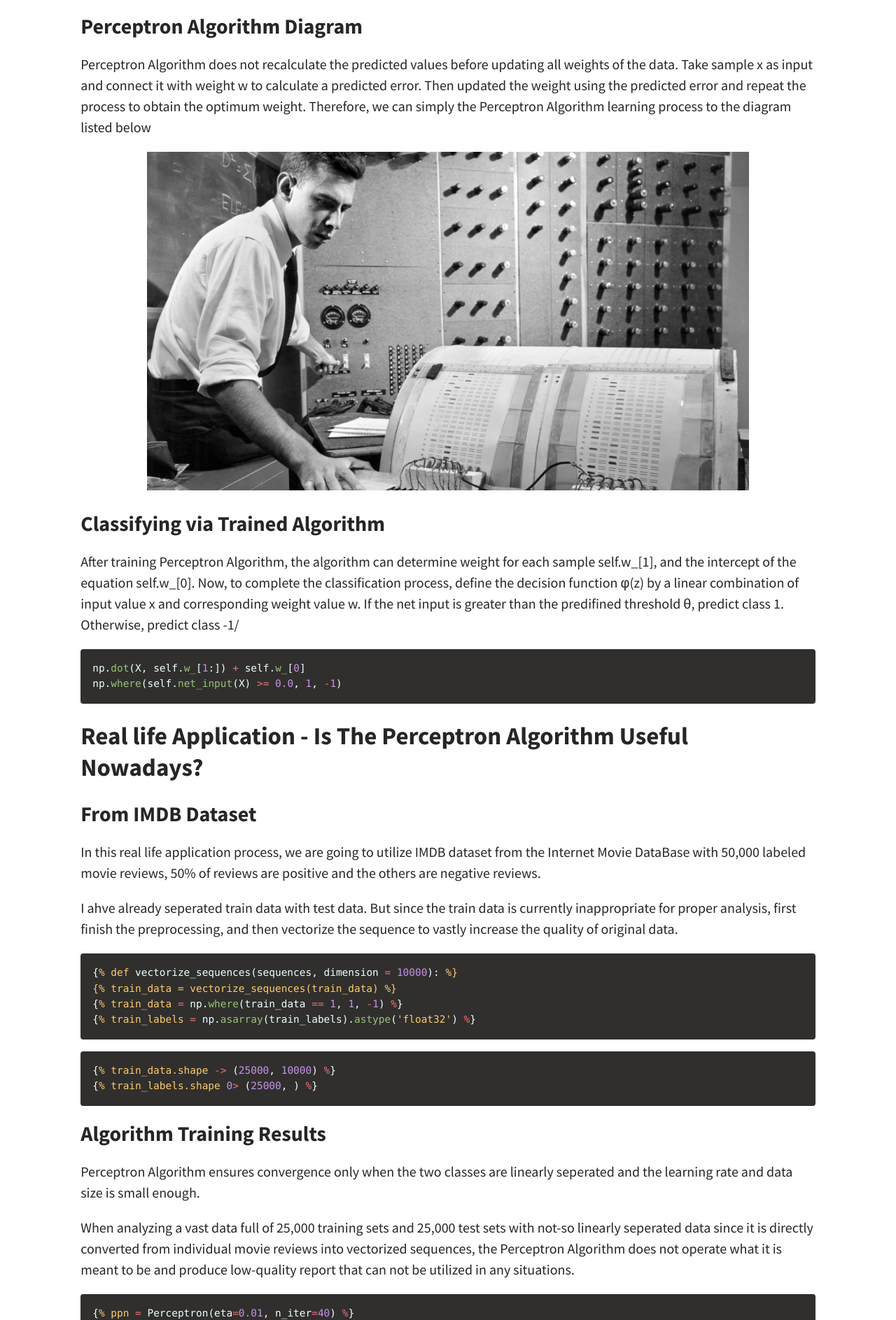
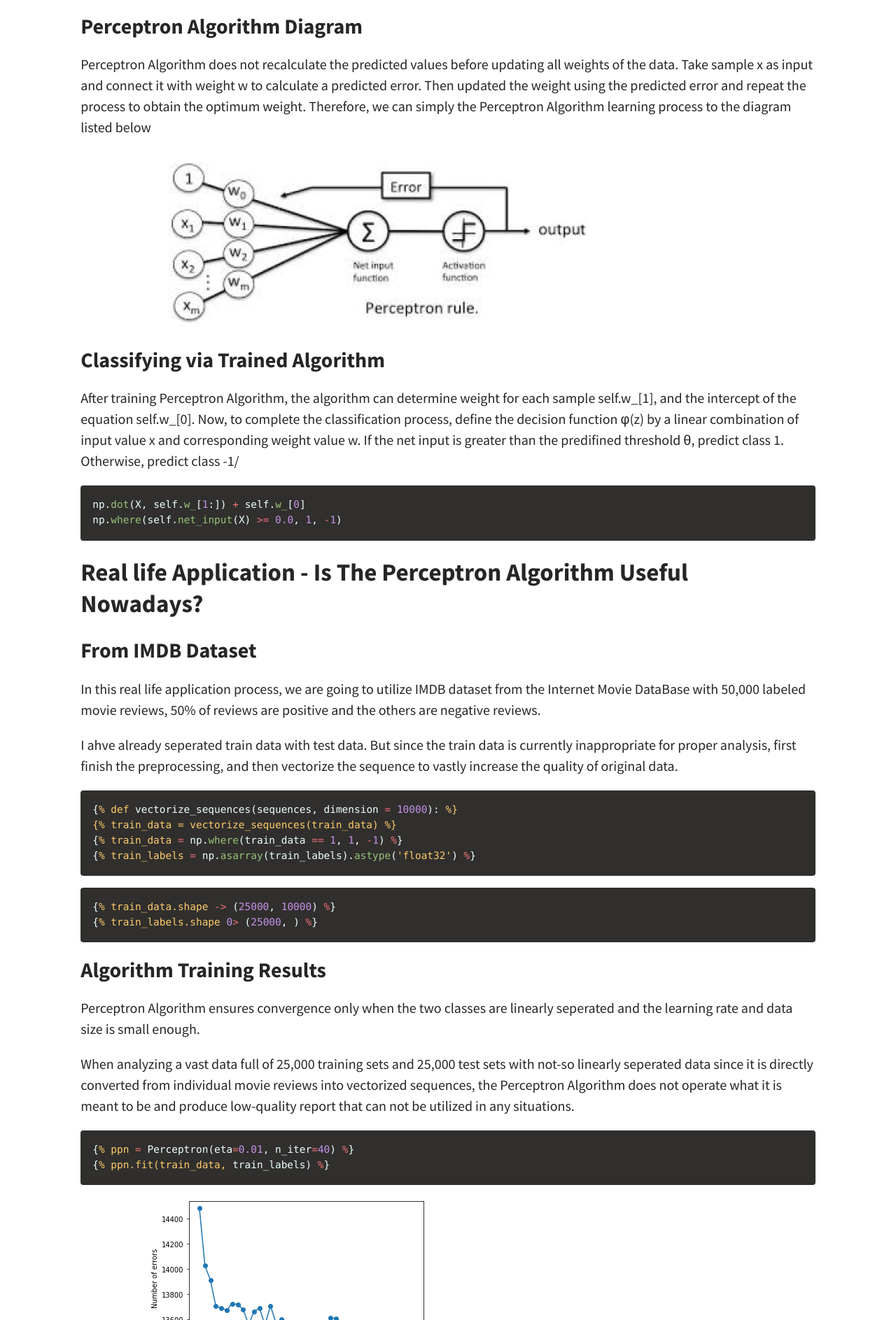
Before and after one commit to joyhyun99/joyhyun99.github.io, a Jekyll site: the page built from _posts/2020-09-05-perceptron.md, in a window 1280 px wide. Shown: the part 2820-4707 px from the top of the page at 70% size. Built offline with Jekyll 4.4.1, drawn with Linux system fonts in a browser that asks for light colours; comment, search, counter and statistics services are not loaded.

Commit message:
Update 2020-09-05-perceptron.md

```diff
--- a/_posts/2020-09-05-perceptron.md
+++ b/_posts/2020-09-05-perceptron.md
@@ -55,7 +55,7 @@ for xi, target in zip(X, y):
 
 <p> Perceptron Algorithm does not recalculate the predicted values before updating all weights of the data. Take sample x as input and connect it with weight w to calculate a predicted error. Then updated the weight using the predicted error and repeat the process to obtain the optimum weight. Therefore, we can simply the Perceptron Algorithm learning process to the diagram listed below </p>
 
-![8]({{ "/assets/img/perceptron_image.jpg" | relative_url }})
+![8]({{ "/assets/img/perceptron_algo.jpeg" | relative_url }})
 
 ### Classifying via Trained Algorithm
 
```
